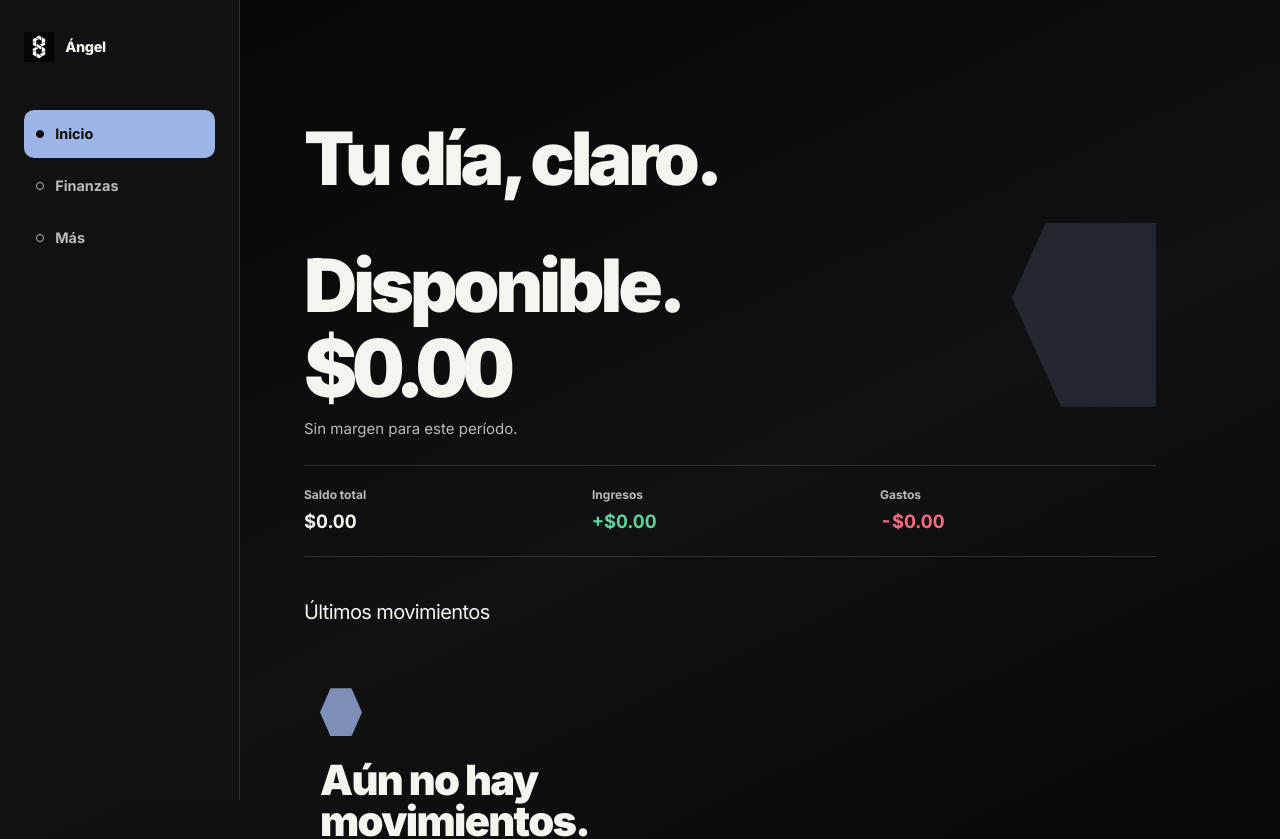
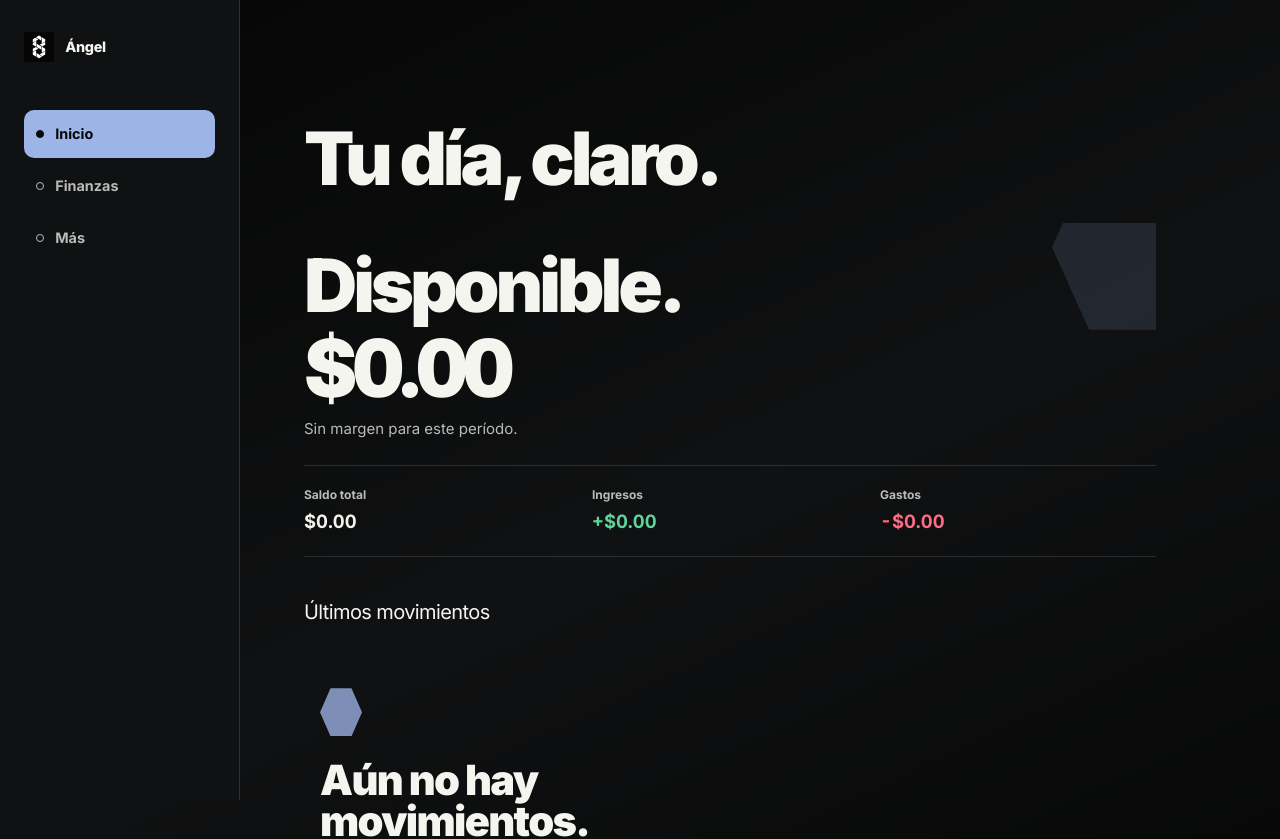
Before and after one commit to Angel-pg8/DashBoardPersonal, a React (Vite) app: page / in a window 1280 px wide. Shown: the top 839 px of the page. Built offline with nearby package versions, Linux system fonts and the light colour scheme.

Commit message:
polish(home): hexagono contenido tras la cifra y aviso ambar con palabras

```diff
--- a/src/features/finance/SummarySection.tsx
+++ b/src/features/finance/SummarySection.tsx
@@ -44,7 +44,7 @@ export function SummarySection({ accounts, budgets, categories, transactions, to
   return <section className="finance-summary" aria-labelledby="summary-title">
     <div className="summary-available"><h2 id="summary-title">Disponible.</h2><b className={overview.availableCents < 0 ? 'money-value summary-value--negative' : 'money-value'}>{formatUsdCents(overview.availableCents)}</b><p>{availablePerDayText}</p></div>
     <div className="summary-stats"><div><span>Saldo total</span><b className="money-value">{formatUsdCents(overview.totalBalanceCents)}</b></div><div><span>Ingresos</span><b className="money-value summary-income">+{formatUsdCents(overview.incomeCents)}</b></div><div><span>Gastos</span><b className="money-value summary-expense">{formatUsdCents(-overview.expenseCents)}</b></div></div>
-    {overview.alerts.length > 0 && <section className="summary-alerts" aria-labelledby="alert-title"><h3 id="alert-title">Límites cerca</h3>{overview.alerts.map((alert) => { const category = categories.find((item) => item.id === alert.categoryId); return <p className={alert.status === 'exceeded' ? 'summary-alert summary-alert--exceeded' : 'summary-alert'} key={alert.categoryId}><strong>{category?.name ?? 'Categoría'}</strong><span>{alert.status === 'exceeded' ? `Superaste el límite por ${formatUsdCents(Math.abs(alert.remainingCents ?? 0))}.` : `Quedan ${formatUsdCents(alert.remainingCents ?? 0)}.`}</span></p> })}</section>}
+    {overview.alerts.length > 0 && <section className="summary-alerts" aria-labelledby="alert-title"><h3 id="alert-title">Límites cerca</h3>{overview.alerts.map((alert) => { const category = categories.find((item) => item.id === alert.categoryId); return <p className={alert.status === 'exceeded' ? 'summary-alert summary-alert--exceeded' : 'summary-alert'} key={alert.categoryId}><strong>{category?.name ?? 'Categoría'}</strong><span>{alert.status === 'exceeded' ? `Superaste el límite por ${formatUsdCents(Math.abs(alert.remainingCents ?? 0))}.` : `Quedan ${formatUsdCents(alert.remainingCents ?? 0)}. Cerca del límite.`}</span></p> })}</section>}
     <section className="summary-latest" aria-labelledby="latest-title"><h3 id="latest-title">Últimos movimientos</h3>{overview.recentTransactions.length === 0 ? <EmptyState title="Aún no hay movimientos." description="Agrega el primero cuando lo necesites." /> : overview.recentTransactions.map((transaction) => <ListItem key={transaction.id} title={transactionLabel(transaction, categories, accounts)} detail={`${transactionDate(transaction.date)}${transaction.note ? ` · ${transaction.note}` : ''}`} end={<b className={`money-value summary-transaction summary-transaction--${transaction.type}`}>{transactionAmount(transaction)}</b>} />)}</section>
     {(onQuickEntry || onFinance) && <div className="summary-actions">{onQuickEntry && <Button onClick={onQuickEntry}>Agregar gasto</Button>}{onFinance && <Button variant="secondary" onClick={onFinance}>Ver finanzas</Button>}</div>}
   </section>
--- a/src/styles/index.css
+++ b/src/styles/index.css
@@ -110,7 +110,7 @@ button:focus-visible, input:focus-visible, select:focus-visible { outline: 3px s
 .finance-page__hint { margin-top: .9rem; }
 .finance-summary { margin-top: .25rem; }
 .page--home .summary-available { position: relative; overflow: hidden; }
-.page--home .summary-available::before { content: ''; position: absolute; z-index: 0; top: -34px; right: -52px; width: 196px; height: 218px; background: var(--accent); opacity: .14; clip-path: polygon(25% 0, 75% 0, 100% 50%, 75% 100%, 25% 100%, 0 50%); }
+.page--home .summary-available::before { content: ''; position: absolute; z-index: 0; top: -58px; right: -44px; width: 148px; height: 165px; background: var(--accent); opacity: .14; clip-path: polygon(25% 0, 75% 0, 100% 50%, 75% 100%, 25% 100%, 0 50%); }
 .page--home .summary-available > * { position: relative; z-index: 1; }
 .summary-available { padding: 1.75rem 0 1.5rem; border-bottom: 1px solid var(--color-line); }
 .summary-available h2 { max-width: 8ch; margin: 0; font-size: clamp(2.3rem, 9vw, 4.6rem); font-weight: 820; letter-spacing: -.055em; line-height: .95; }
```
